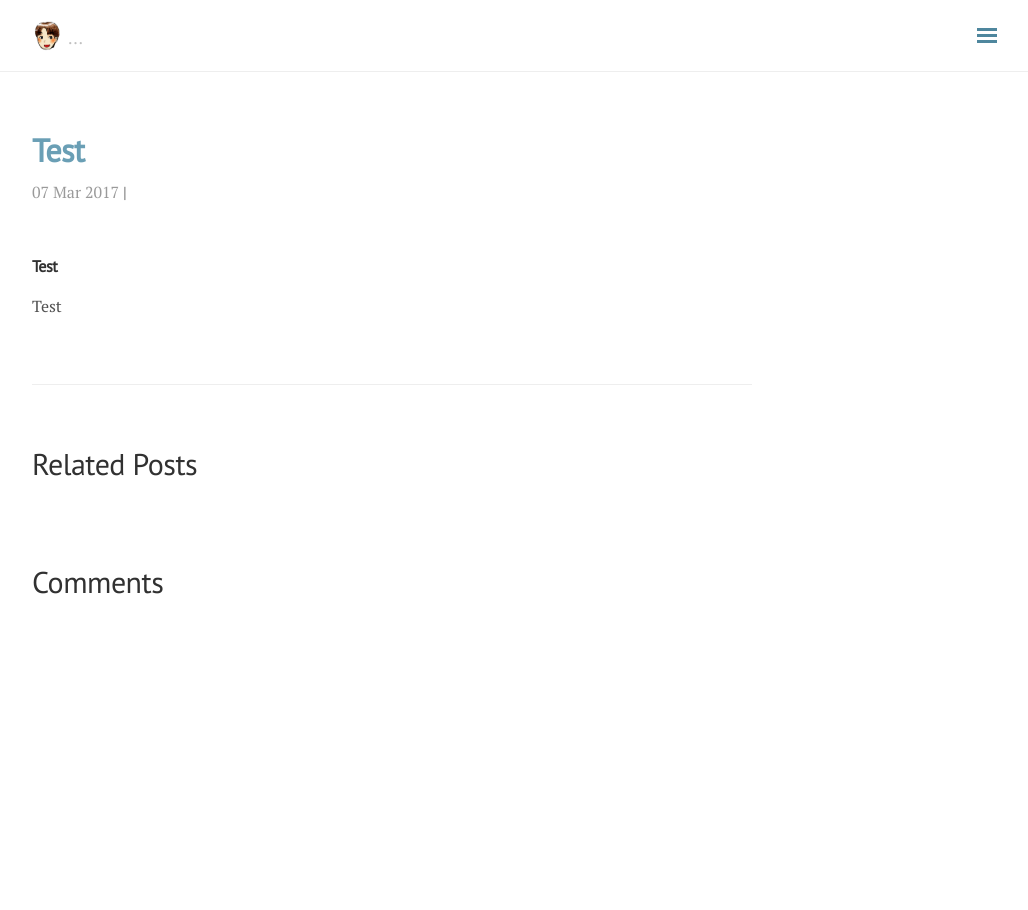
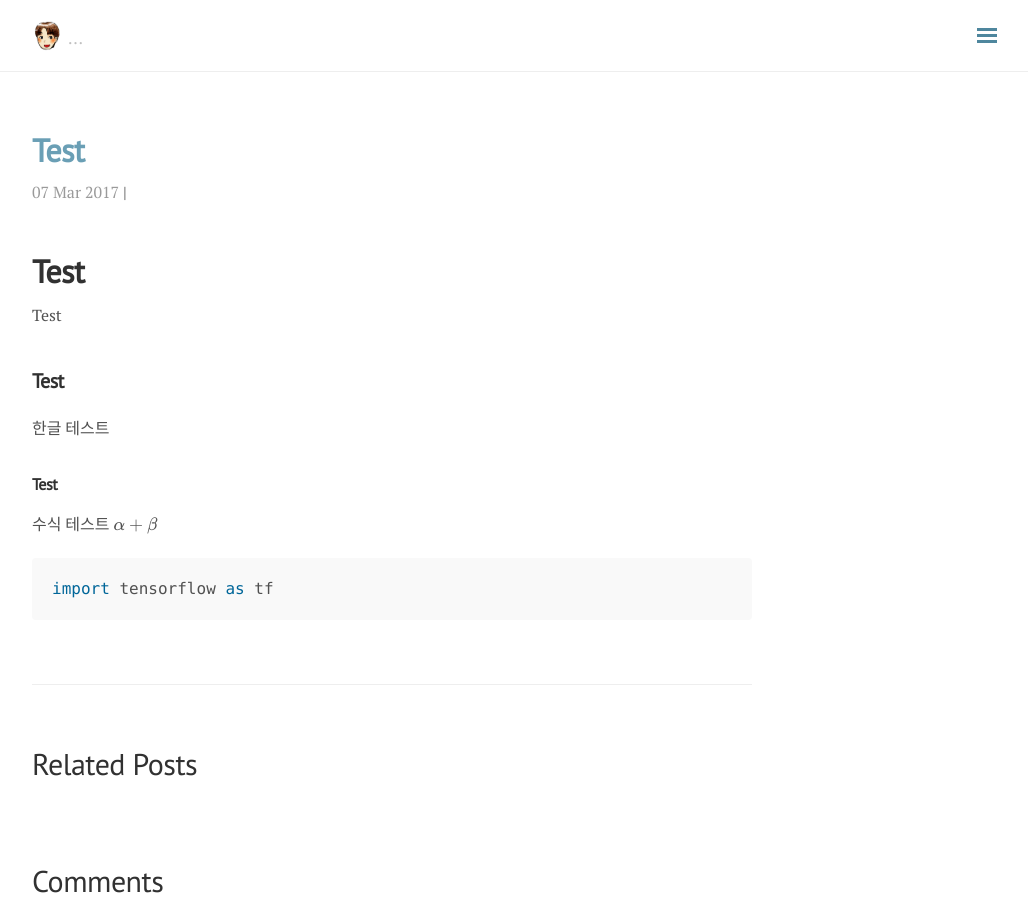
Before and after one commit to ilguyi/ilguyi.github.io, a Jekyll site: the page built from _posts/2017-03-07-test.md, in a window 1280 px wide. Shown: the whole page, without its empty margins (248-1276 px from the left). Built offline with Jekyll 4.4.1, drawn with Linux system fonts in a browser that asks for light colours; nearby versions of some CDN libraries; formulas are drawn with MathJax 3; comment, search, counter and statistics services are not loaded.

Commit message:
test post

````diff
--- a/_posts/2017-03-07-test.md
+++ b/_posts/2017-03-07-test.md
@@ -3,5 +3,16 @@ layout: post
 title: Test
 ---
 
+# Test
+Test
+
+## Test
+한글 테스트
+
 ### Test
-Test
+수식 테스트
+$$ \alpha + \beta $$
+
+```python
+import tensorflow as tf
+```
````
